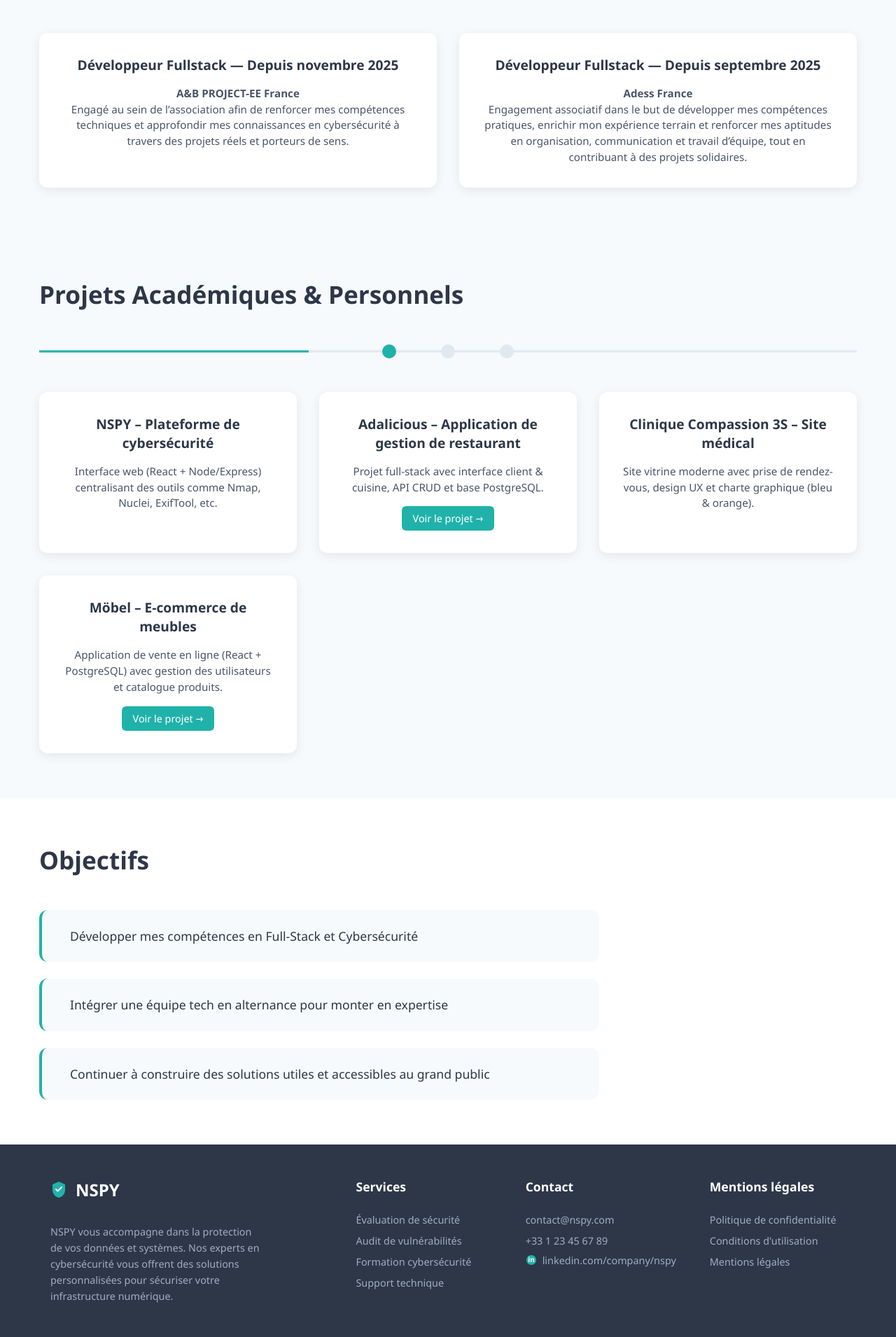
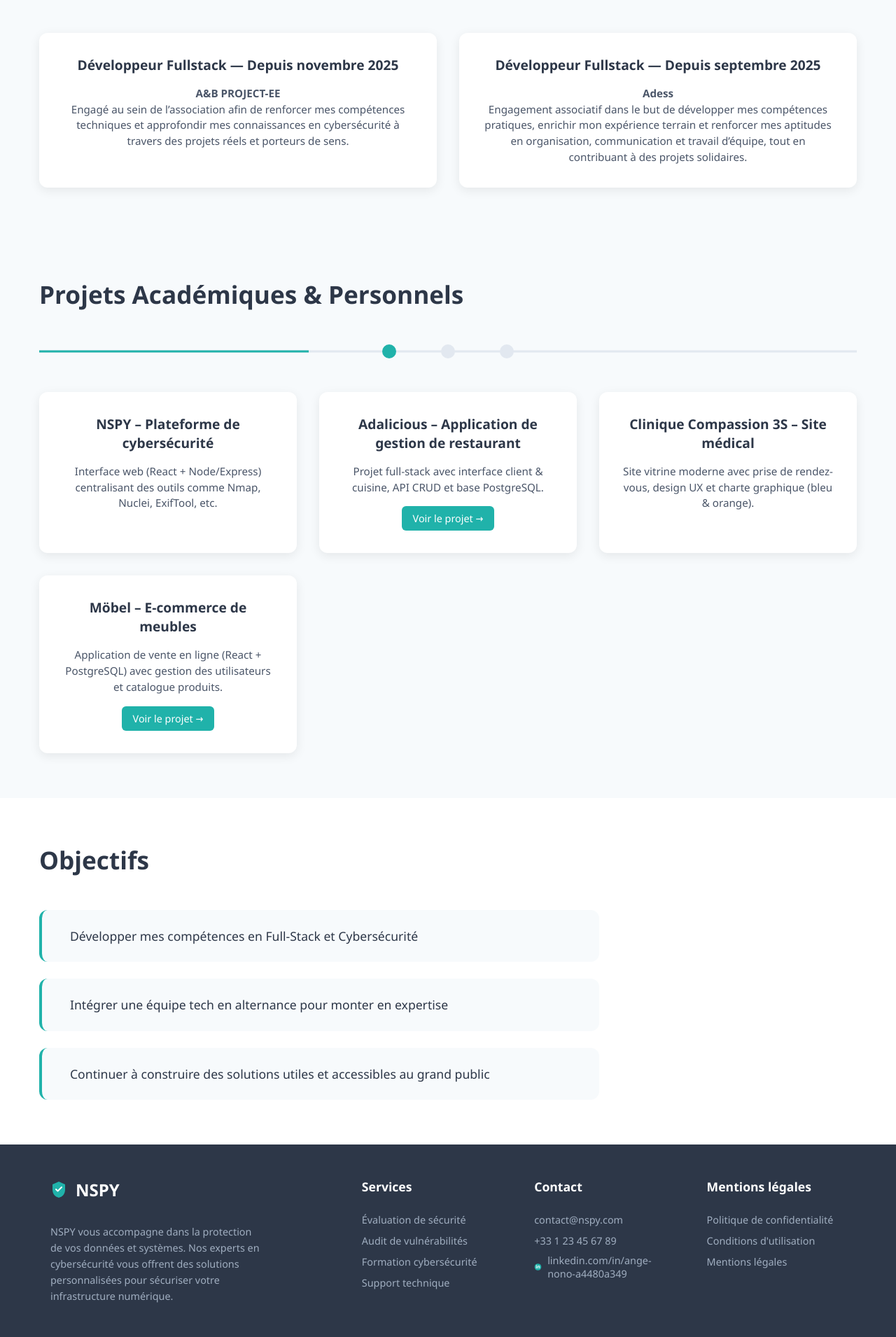
Before and after one commit to Ange-web/ProjetPersonnel, a React (Vite) app: page /parcours in a window 1280 px wide. Shown: the part 1230-3140 px from the top of the page at 70% size. Built offline with nearby package versions, Linux system fonts and the light colour scheme.

Commit message:
Update footer profile link and adjust parcours content

```diff
--- a/src/assets/components/acceuil/footer.jsx
+++ b/src/assets/components/acceuil/footer.jsx
@@ -43,7 +43,9 @@
                   <circle cx="8" cy="8" r="7" fill="#20B2AA"/>
                   <text x="8" y="11" textAnchor="middle" fill="white" fontSize="10" fontWeight="bold">in</text>
                 </svg>
-                <a href="#">linkedin.com/company/nspy</a>
+                <a href="https://www.linkedin.com/in/ange-nono-a4480a349/" target="_blank" rel="noopener noreferrer">
+                  linkedin.com/in/ange-nono-a4480a349
+                </a>
               </div>
             </li>
           </ul>
--- a/src/assets/components/parcours/parcours.jsx
+++ b/src/assets/components/parcours/parcours.jsx
@@ -77,7 +77,7 @@
           <div className="projects-grid">
             <div className="project-card">
               <h3>Développeur Fullstack — Depuis novembre 2025</h3>
-              <p><strong>A&B PROJECT-EE France</strong></p>
+              <p><strong>A&B PROJECT-EE </strong></p>
               <p>
                 Engagé au sein de l’association afin de renforcer mes compétences techniques et approfondir mes
                 connaissances en cybersécurité à travers des projets réels et porteurs de sens.
@@ -85,7 +85,7 @@
             </div>
             <div className="project-card">
               <h3>Développeur Fullstack — Depuis septembre 2025</h3>
-              <p><strong>Adess France</strong></p>
+              <p><strong>Adess </strong></p>
               <p>
                 Engagement associatif dans le but de développer mes compétences pratiques, enrichir mon expérience terrain
                 et renforcer mes aptitudes en organisation, communication et travail d’équipe, tout en contribuant à des
```
